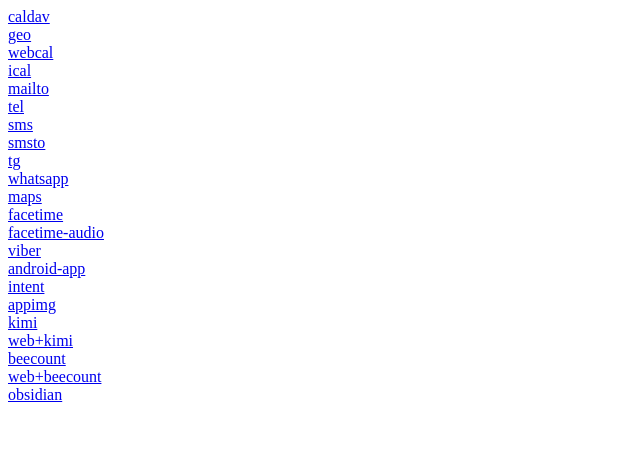
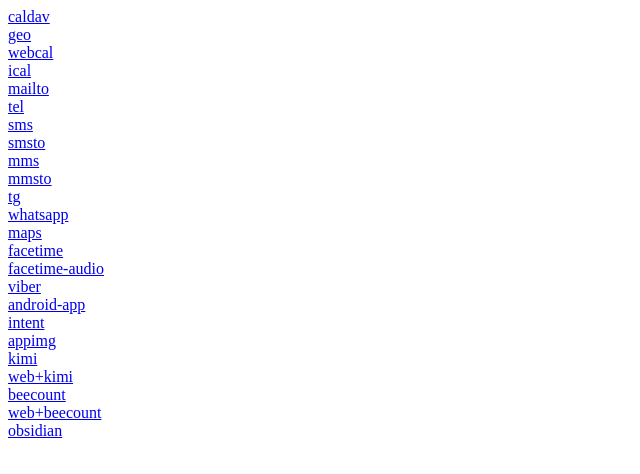
Before and after one commit to xmha97/xmha97.github.io, a plain HTML site: page index.html in a window 1280 px wide. Shown: the whole page, without its empty margins (0-640 px from the left). Drawn offline with Linux system fonts and the light colour scheme.

Commit message:
Add MMS and MMSTO links to index.html

```diff
--- a/index.html
+++ b/index.html
@@ -16,6 +16,10 @@
     <a href="sms:+1234567890,+1987654321?body=Hello%20everyone">sms</a>
     <br />
     <a href="smsto:+1234567890?body=Hello%20John">smsto</a>
+    <br />
+    <a href="mms:+1234567890,+1987654321?body=Hello%20everyone">mms</a>
+    <br />
+    <a href="mmsto:+1234567890?body=Hello%20John">mmsto</a>
     <br />
     <a href="tg://resolve?phone=989360539854?text=Hello">tg</a>
     <br />
```
